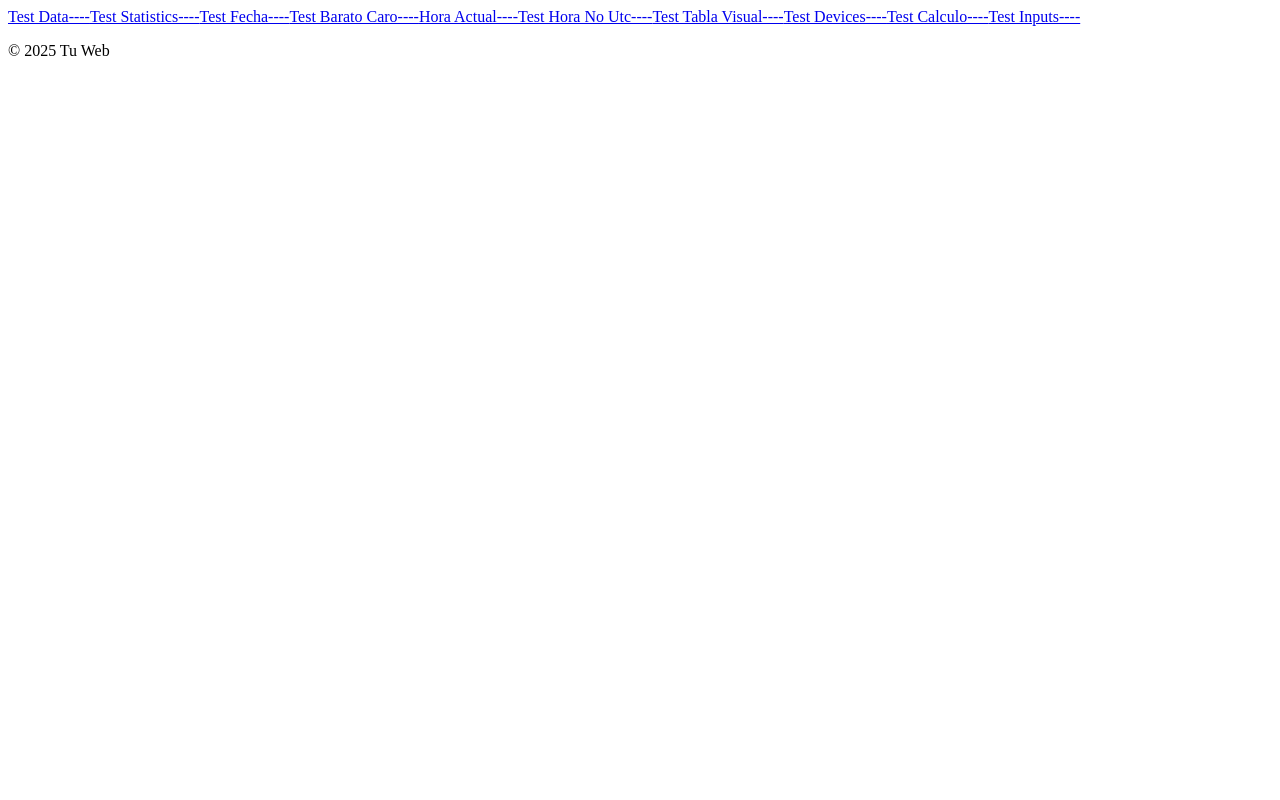
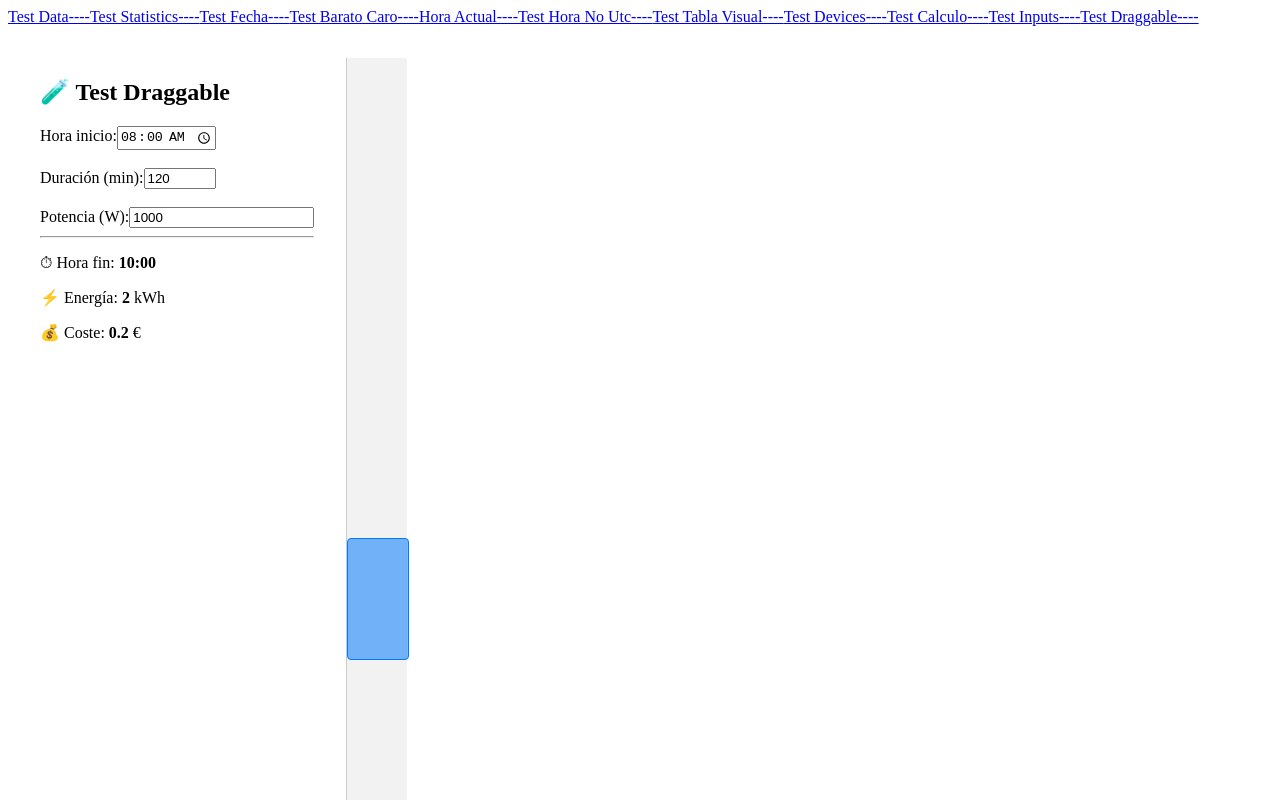
Before and after one commit to SunAndBoats/precio-luz-app, a React (Vite) app: page /test-draggable in a window 1280 px wide. Shown: the top 800 px of the page. Built offline with nearby package versions, Linux system fonts and the light colour scheme.

Commit message:
test draggable

```diff
--- a/src/App.jsx
+++ b/src/App.jsx
@@ -9,6 +9,7 @@ import TestTablaVisual from './pages/TestTablaVisual.jsx'
 import TestDevices from './pages/TestDevices.jsx'
 import TestCalculo from './pages/TestCalculo.jsx'
 import TestInputs from './pages/TestInputs.jsx'
+import TestDraggable from './pages/TestDraggable.jsx'
 
 
 
@@ -30,6 +31,7 @@ export default function App() {
         <Link to="/TestDevices">Test Devices----</Link>
         <Link to="/TestCalculo">Test Calculo----</Link>
         <Link to="/test-inputs">Test Inputs----</Link>
+        <Link to="/test-draggable">Test Draggable----</Link>
 
 
 
@@ -48,6 +50,7 @@ export default function App() {
           <Route path="/TestDevices" element={<TestDevices/>}/>
           <Route path="/TestCalculo" element={<TestCalculo/>}/>
           <Route path="/test-inputs" element={<TestInputs />} />
+          <Route path="/test-draggable" element={<TestDraggable />} />
 
 
 
--- a/src/components/TimeSlider.jsx
+++ b/src/components/TimeSlider.jsx
@@ -0,0 +1,58 @@
+import { useRef, useEffect } from 'react';
+import styles from '../styles/TimeSlider.module.css';
+import { minutesToTimeString } from '../utils/timeUtils';
+
+export default function TimeSlider({ startTime, duracion, onStartTimeChange }) {
+  const barRef = useRef(null);
+  const dragRef = useRef(null);
+
+  const startMin = Math.min(Math.max(0, startTime), 1440 - duracion);
+  const height = duracion; // 1px por minuto
+  const top = startMin;
+
+  useEffect(() => {
+    const bar = barRef.current;
+    const drag = dragRef.current;
+    let offsetY = 0;
+
+    function onMouseDown(e) {
+      offsetY = e.clientY - drag.getBoundingClientRect().top;
+      document.addEventListener('mousemove', onMouseMove);
+      document.addEventListener('mouseup', onMouseUp);
+    }
+
+    function onMouseMove(e) {
+      const barTop = bar.getBoundingClientRect().top;
+      const y = e.clientY - barTop - offsetY;
+      const clamped = Math.min(Math.max(0, y), 1440 - height);
+      const newStartMin = Math.round(clamped);
+      onStartTimeChange(newStartMin);
+    }
+
+    function onMouseUp() {
+      document.removeEventListener('mousemove', onMouseMove);
+      document.removeEventListener('mouseup', onMouseUp);
+    }
+
+    drag.addEventListener('mousedown', onMouseDown);
+    return () => {
+      drag.removeEventListener('mousedown', onMouseDown);
+    };
+  }, [duracion, onStartTimeChange]);
+
+  return (
+    <div className={styles.slider}>
+      <div ref={barRef} className={styles.track}>
+        <div
+          ref={dragRef}
+          className={styles.handle}
+          style={{
+            top: `${top}px`,
+            height: `${height}px`
+          }}
+          title={`Inicio: ${minutesToTimeString(startMin)}`}
+        />
+      </div>
+    </div>
+  );
+}
--- a/src/pages/TestDraggable.jsx
+++ b/src/pages/TestDraggable.jsx
@@ -0,0 +1,73 @@
+import { useState, useMemo } from 'react';
+import { getPrecioPorMinuto, calcularCoste } from '../utils/costCalculator';
+import { crearNuevoDispositivo } from '../utils/devices';
+import { timeStringToMinutes, minutesToTimeString, getEndTime } from '../utils/timeUtils';
+import TimeSlider from '../components/TimeSlider';
+
+export default function TestDraggable() {
+  const [device, setDevice] = useState(() => {
+    const d = crearNuevoDispositivo(1, 'Lavadora');
+    d.startTime = '08:00';
+    d.duracion = 120;
+    return d;
+  });
+
+  const preciosPorHora = useMemo(() => Array(24).fill(0.10), []);
+  const preciosPorMinuto = useMemo(() => getPrecioPorMinuto(preciosPorHora), []);
+  const resultado = useMemo(() => calcularCoste(device, preciosPorMinuto), [device, preciosPorMinuto]);
+
+  const startMin = timeStringToMinutes(device.startTime);
+  const endTime = getEndTime(device.startTime, device.duracion);
+
+  function handleSliderChange(newStartMin) {
+    const nuevaHora = minutesToTimeString(newStartMin);
+    setDevice((prev) => ({
+      ...prev,
+      startTime: nuevaHora
+    }));
+  }
+
+  function handleChange(e) {
+    const { name, value } = e.target;
+    setDevice((prev) => ({
+      ...prev,
+      [name]: name === 'startTime' ? value : parseInt(value) || 0
+    }));
+  }
+
+  return (
+    <div style={{ display: 'flex', padding: '2rem', gap: '2rem' }}>
+      <div>
+        <h2>🧪 Test Draggable</h2>
+        <label>
+          Hora inicio:
+          <input name="startTime" type="time" value={device.startTime} onChange={handleChange} />
+        </label>
+        <br /><br />
+
+        <label>
+          Duración (min):
+          <input name="duracion" type="number" value={device.duracion} onChange={handleChange} min="1" max="1440" />
+        </label>
+        <br /><br />
+
+        <label>
+          Potencia (W):
+          <input name="potencia" type="number" value={device.potencia} onChange={handleChange} min="1" />
+        </label>
+
+        <hr />
+
+        <p>⏱ Hora fin: <strong>{endTime}</strong></p>
+        <p>⚡ Energía: <strong>{resultado.energiaConsumida}</strong> kWh</p>
+        <p>💰 Coste: <strong>{resultado.costeTotal}</strong> €</p>
+      </div>
+
+      <TimeSlider
+        startTime={timeStringToMinutes(device.startTime)}
+        duracion={device.duracion}
+        onStartTimeChange={handleSliderChange}
+      />
+    </div>
+  );
+}
--- /dev/null
+++ b/src/styles/TimeSlider.module.css
@@ -0,0 +1,23 @@
+.slider {
+    display: flex;
+    height: 1440px;
+    border-left: 1px solid #ccc;
+    position: relative;
+  }
+
+  .track {
+    width: 60px;
+    background-color: #f2f2f2;
+    position: relative;
+    flex-shrink: 0;
+  }
+
+  .handle {
+    position: absolute;
+    left: 0;
+    width: 100%;
+    background-color: #007bff88;
+    border: 1px solid #007bff;
+    border-radius: 4px;
+    cursor: grab;
+  }
--- a/src/utils/timeUtils.js
+++ b/src/utils/timeUtils.js
@@ -0,0 +1,19 @@
+// Convierte "HH:MM" → minutos
+export function timeStringToMinutes(str) {
+    const [hh, mm] = str.split(':').map(Number);
+    return hh * 60 + mm;
+  }
+
+  // Convierte minutos → "HH:MM"
+  export function minutesToTimeString(mins) {
+    const h = Math.floor(mins / 60);
+    const m = mins % 60;
+    return `${String(h).padStart(2, '0')}:${String(m).padStart(2, '0')}`;
+  }
+
+  // Devuelve hora final (string HH:MM) dada la hora inicio y duración
+  export function getEndTime(startTime, duracion) {
+    const startMin = timeStringToMinutes(startTime);
+    const endMin = Math.min(startMin + duracion, 1439);
+    return minutesToTimeString(endMin);
+  }
```
